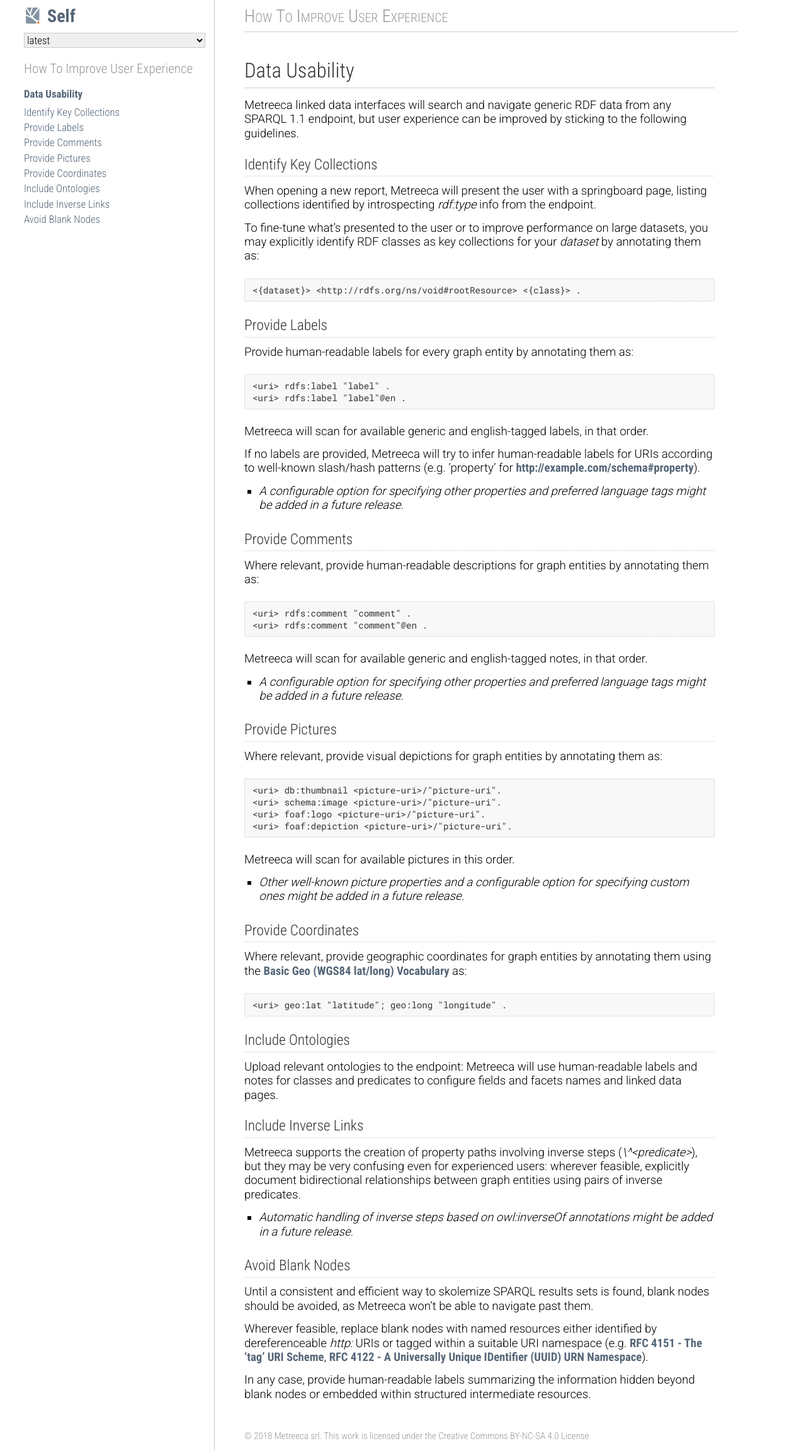
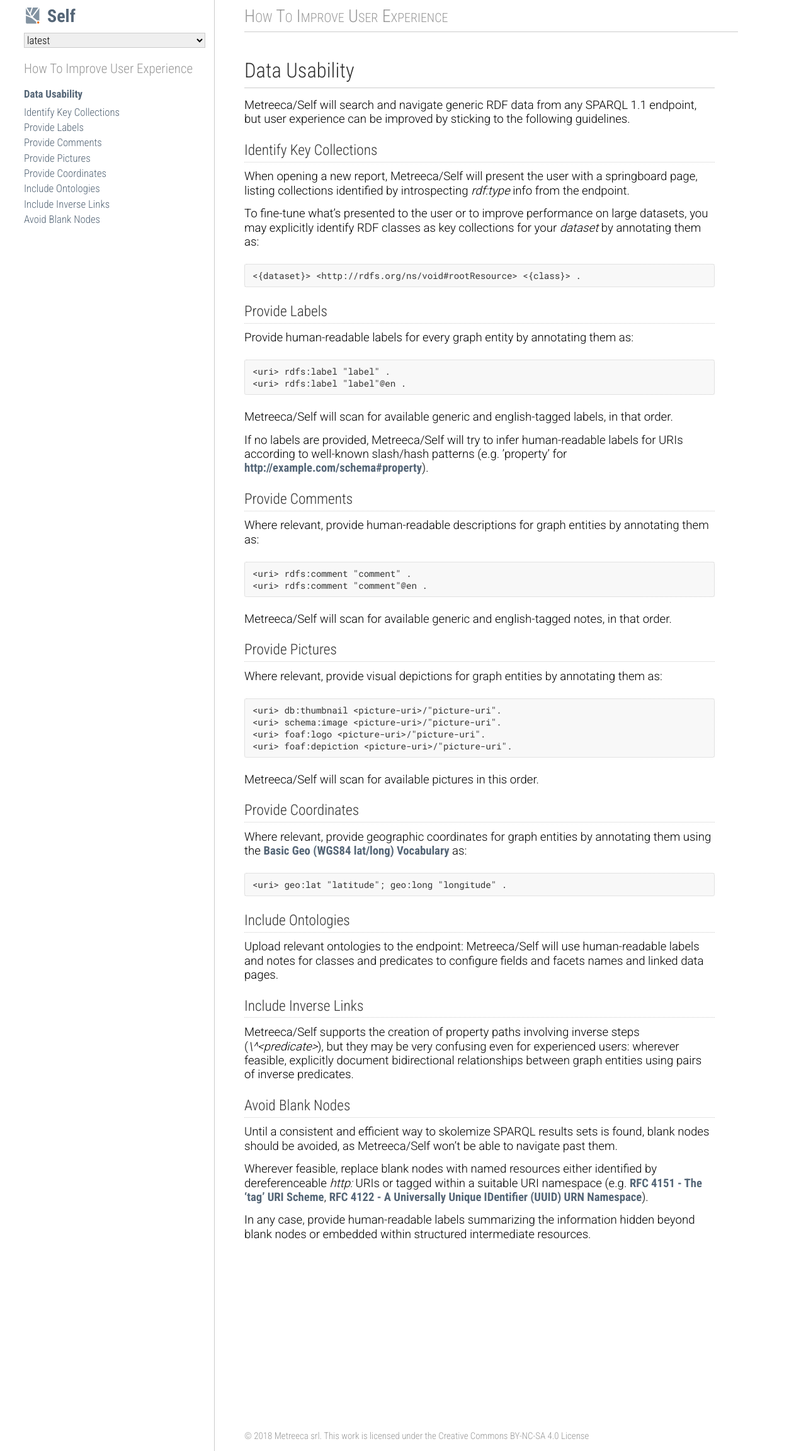
Before and after one commit to metreeca/self, a Jekyll site: the page built from docs/how-tos/improve-user-experience.md, in a window 1280 px wide. Shown: the whole page at 63% size. Built offline with Jekyll 4.4.1, drawn with Linux system fonts in a browser that asks for light colours; our own code applies the rules of GitHub Pages for plain Markdown files; the repository's description, which GitHub fills in, is left out.

```diff
--- a/docs/_layouts/default.html
+++ b/docs/_layouts/default.html
@@ -32,7 +32,7 @@
 
             <header>
 
-                <a class="logo" href="https://wwwmetreeca.com/"></a>
+                <a class="logo" href="https://www.metreeca.com/"></a>
 
                 <a class="project" href="{{ '/' | relative_url }}">{{ project }}</a>
 
--- a/docs/how-tos/improve-user-experience.md
+++ b/docs/how-tos/improve-user-experience.md
@@ -5,11 +5,11 @@ excerpt:	Usability guidelines and other configuration tips
 
 # Data Usability
 
-Metreeca linked data interfaces will search and navigate generic RDF data from any SPARQL 1.1 endpoint, but user experience can be improved by sticking to the following guidelines.
+Metreeca/Self will search and navigate generic RDF data from any SPARQL 1.1 endpoint, but user experience can be improved by sticking to the following guidelines.
 
 ## Identify Key Collections
 
-When opening a new report, Metreeca will present the user with a springboard page, listing collections identified by introspecting *rdf:type* info from the endpoint.
+When opening a new report, Metreeca/Self will present the user with a springboard page, listing collections identified by introspecting *rdf:type* info from the endpoint.
 
 To fine-tune what's presented to the user or to improve performance on large datasets, you may explicitly identify RDF classes as key collections for your *dataset* by annotating them as:
 
@@ -22,11 +22,9 @@ Provide human-readable labels for every graph entity by annotating them as:
     <uri> rdfs:label "label" .
     <uri> rdfs:label "label"@en .
 
-Metreeca will scan for available generic and english-tagged labels, in that order.
+Metreeca/Self will scan for available generic and english-tagged labels, in that order.
 
-If no labels are provided, Metreeca will try to infer human-readable labels for URIs according to well-known slash/hash patterns (e.g. 'property' for [http://example.com/schema\#property](http://example.com/)).
-
--   *A configurable option for specifying other properties and preferred language tags might be added in a future release.*
+If no labels are provided, Metreeca/Self will try to infer human-readable labels for URIs according to well-known slash/hash patterns (e.g. 'property' for [http://example.com/schema\#property](http://example.com/)).
 
 ## Provide Comments
 
@@ -35,9 +33,7 @@ Where relevant, provide human-readable descriptions for graph entities by annota
     <uri> rdfs:comment "comment" .
     <uri> rdfs:comment "comment"@en .
 
-Metreeca will scan for available generic and english-tagged notes, in that order.
-
--   *A configurable option for specifying other properties and preferred language tags might be added in a future release.*
+Metreeca/Self will scan for available generic and english-tagged notes, in that order.
 
 ## Provide Pictures
 
@@ -48,9 +44,7 @@ Where relevant, provide visual depictions for graph entities by annotating them
     <uri> foaf:logo <picture-uri>/"picture-uri".
     <uri> foaf:depiction <picture-uri>/"picture-uri".
 
-Metreeca will scan for available pictures in this order.
-
--   *Other well-known picture properties and a configurable option for     specifying custom ones might be added in a future release.*
+Metreeca/Self will scan for available pictures in this order.
 
 ## Provide Coordinates
 
@@ -60,17 +54,15 @@ Where relevant, provide geographic coordinates for graph entities by annotating
 
 ## Include Ontologies
 
-Upload relevant ontologies to the endpoint: Metreeca will use human-readable labels and notes for classes and predicates to configure fields and facets names and linked data pages.
+Upload relevant ontologies to the endpoint: Metreeca/Self will use human-readable labels and notes for classes and predicates to configure fields and facets names and linked data pages.
 
 ## Include Inverse Links
 
-Metreeca supports the creation of property paths involving inverse steps (*\^&lt;predicate&gt;*), but they may be very confusing even for experienced users: wherever feasible, explicitly document bidirectional relationships between graph entities using pairs of inverse predicates.
-
--   *Automatic handling of inverse steps based on owl:inverseOf annotations might be added in a future release.*
+Metreeca/Self supports the creation of property paths involving inverse steps (*\^&lt;predicate&gt;*), but they may be very confusing even for experienced users: wherever feasible, explicitly document bidirectional relationships between graph entities using pairs of inverse predicates.
 
 ## Avoid Blank Nodes
 
-Until a consistent and efficient way to skolemize SPARQL results sets is found, blank nodes should be avoided, as Metreeca won't be able to navigate past them.
+Until a consistent and efficient way to skolemize SPARQL results sets is found, blank nodes should be avoided, as Metreeca/Self won't be able to navigate past them.
 
 Wherever feasible, replace blank nodes with named resources either identified by dereferenceable *http:* URIs or tagged within a suitable URI namespace (e.g. [RFC 4151 - The 'tag' URI Scheme](http://tools.ietf.org/html/rfc4151), [RFC 4122 - A Universally Unique IDentifier (UUID) URN Namespace](http://tools.ietf.org/html/rfc4122)).
 
--- a/pom.xml
+++ b/pom.xml
@@ -71,7 +71,6 @@
 
 		<java.version>1.8</java.version>
 		<gwt.version>2.8.2</gwt.version>
-		<rdf4j.version>2.2.2</rdf4j.version>
 
 		<project.build.sourceEncoding>UTF-8</project.build.sourceEncoding>
 
```
Also changed, not shown: docs/handbooks/embedding.md (deleted, +0 -97 lines), docs/handbooks/system.md (added, +155 -0 lines), docs/index.md (+4 -5 lines), docs/legals/license.md (added, +40 -0 lines), docs/references/known-issues.md (deleted, +0 -44 lines), docs/tutorials/search-and-analysis/index.md (+5 -5 lines), README.md, 1 other file.
